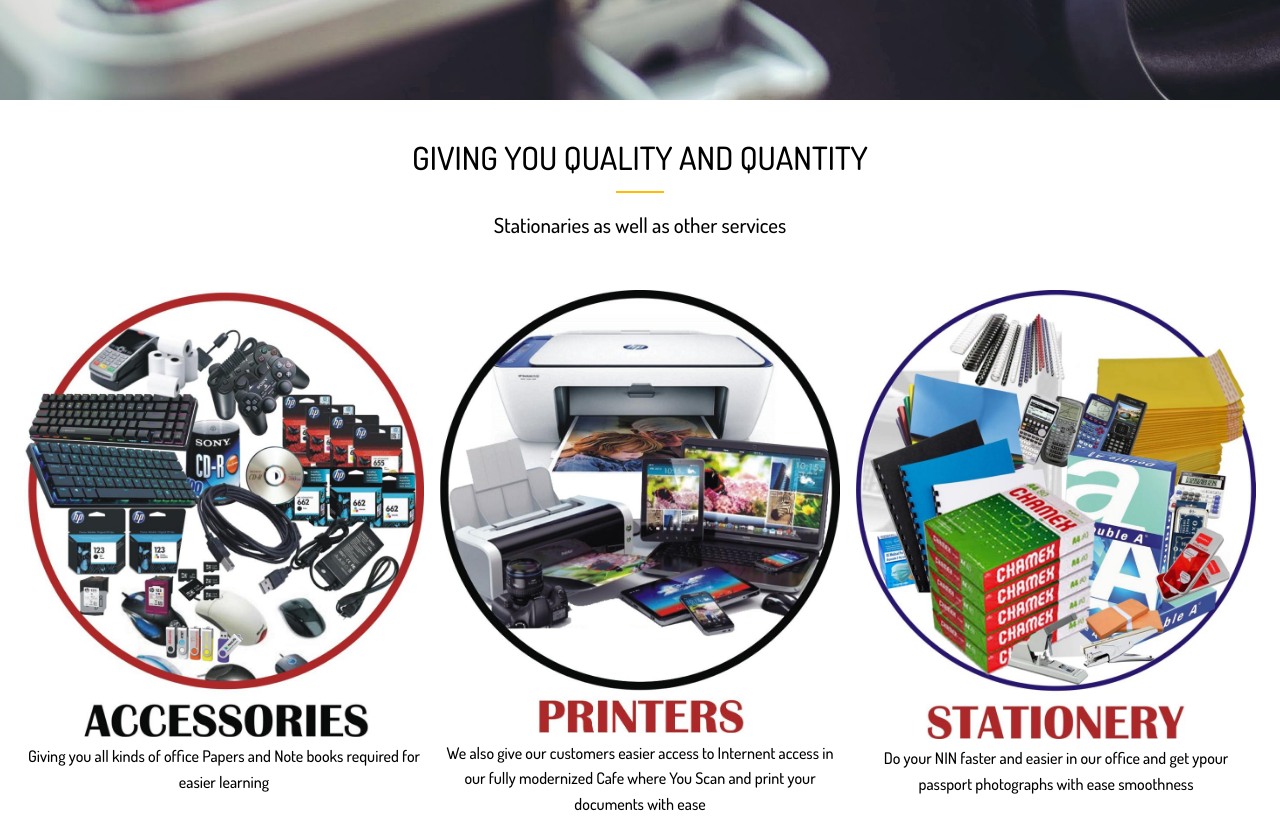
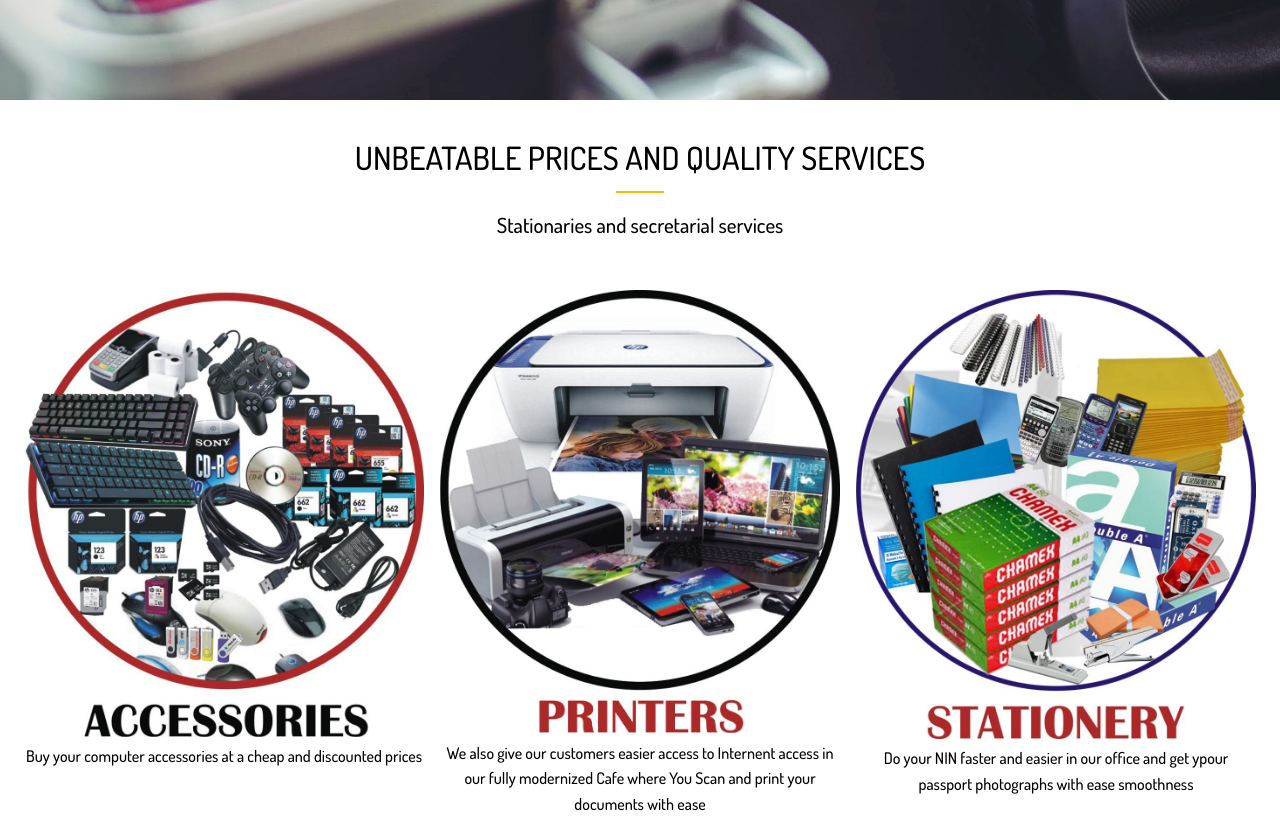
Before and after one commit to Farouq-Hub/Fasdej_website, a website: page DIST/index.html in a window 1280 px wide. Shown: the part 700-1521 px from the top of the page. Drawn offline with Linux system fonts and the light colour scheme.

Commit message:
updated form

```diff
--- a/DIST/index.html
+++ b/DIST/index.html
@@ -49,14 +49,14 @@
     <!-- Section A: Specialize -->
     <section id="home-a" class="text-center py-2">
       <div class="container">
-        <h2 class="section-title">Giving you Quality and Quantity</h2>
+        <h2 class="section-title">Unbeatable prices and quality services</h2>
         <div class="bottom-line"></div>
-        <p class="lead">Stationaries as well as other services</p>
+        <p class="lead">Stationaries and secretarial services</p>
         <div class="specials">
           <div>
             <img src="IMG/WhatsApp Image 2021-07-06 at 09.10.12.jpeg" alt="">
             <p>
-              Giving you all kinds of office Papers and Note books required for easier learning
+              Buy your computer accessories at a cheap and discounted prices
             </p>
           </div>
           <div>
```
Also changed, not shown: package.json (+9 -1 lines).
